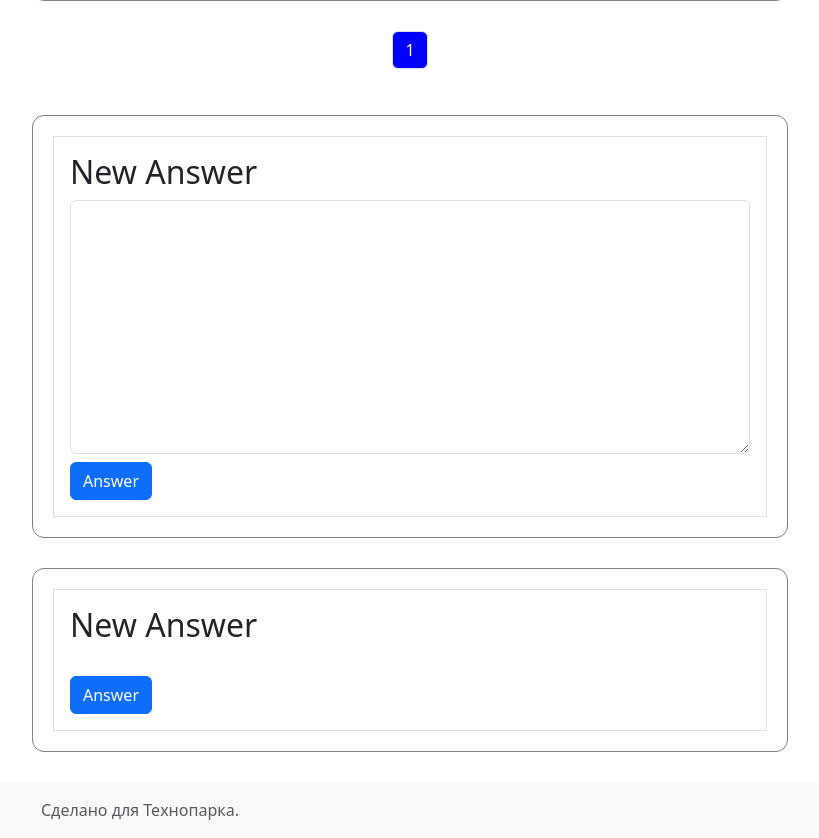
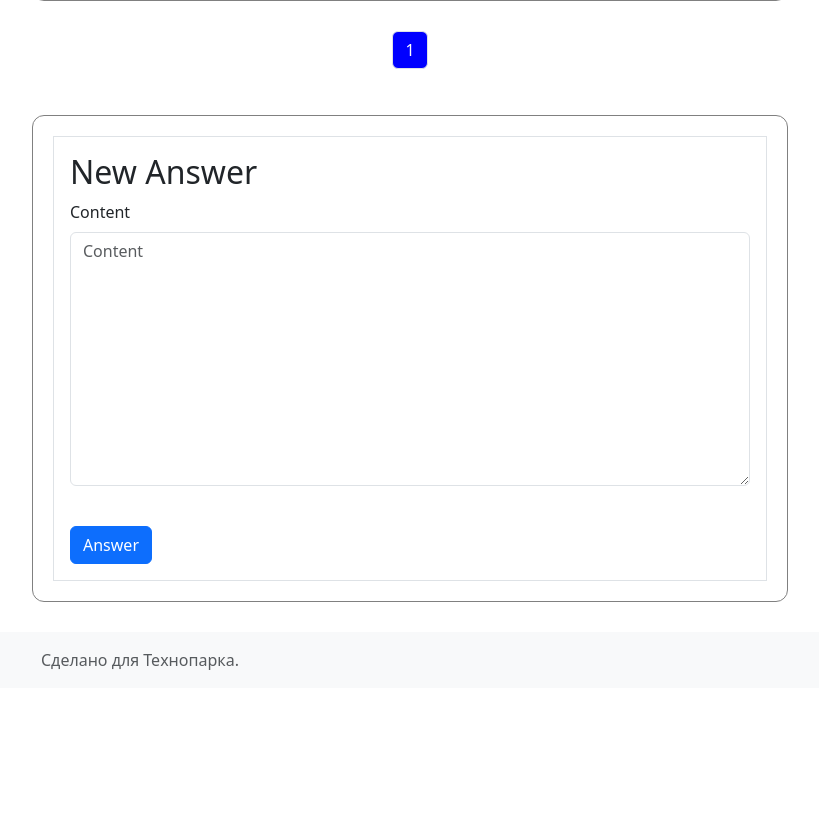
Before and after one commit to alexfedsv/vk-web, a Django app: page /question/1/1/ in a window 1280 px wide. Shown: the part 919-1757 px from the top of the page, without its empty margins (41-860 px from the left). After the commit the page ends 1589 px from the top, so only its background shows below. Run offline with Django 4.2, Linux system fonts and the light colour scheme; a user stored in the database is signed in; tables that the repository leaves empty hold one stand-in row (values such as "Sample post"); some libraries are stand-ins or nearby versions.

Commit message:
#amedments to answer

```diff
--- a/app/forms.py
+++ b/app/forms.py
@@ -51,7 +51,7 @@ class AskForm(forms.ModelForm):
 
 
 class AnswerForm(forms.ModelForm):
-    content = forms.CharField(widget=forms.TextInput())
+    content = forms.TextInput()
 
     class Meta:
         model = Answer
--- a/app/views.py
+++ b/app/views.py
@@ -111,16 +111,12 @@ def question(request, question_id, page_num=1):
     else:
         user = None
     if request.method == 'GET':
-        print('это GET')
         answer_form = AnswerForm()
     if request.method == 'POST':
-        print('это POST')
         answer_form = AnswerForm(request.POST)
         if answer_form.is_valid():
-            # здесь будем сохранять
+            answer_form.save_answer(user=user, question=question_)
             return redirect(reverse('index'))
-    print("errors:")
-    print(answer_form.errors)
     context = {
         'user': user,
         'pages': pages,
@@ -129,7 +125,6 @@ def question(request, question_id, page_num=1):
         'question_info': question_info,
         'answers_with_info': answers_with_info,
         'answer_form': answer_form}
-    print(context)
     return render(request, template_name='question.html', context=context)
 
 
--- a/templates/question.html
+++ b/templates/question.html
@@ -32,20 +32,7 @@
         <form class="col-12 border p-3" method="post" action="#">
             <h2>New Answer</h2>
             {% csrf_token %}
-            <label class="form-label w-100">
-                <textarea rows="10" class="form-control"></textarea>
-            </label>
-            <br/><button type="submit" class="btn btn-primary">Answer</button>
-        </form>
-    </div>
-    {% endif %}
-     {% if user is not None %}
-
-    <div class="row question">
-        <form class="col-12 border p-3" method="post" action="#">
-            <h2>New Answer</h2>
-            {% csrf_token %}
-            {% bootstrap_form form %}
+            {% bootstrap_form answer_form %}
             <br/><button type="submit" class="btn btn-primary">Answer</button>
         </form>
     </div>
```
